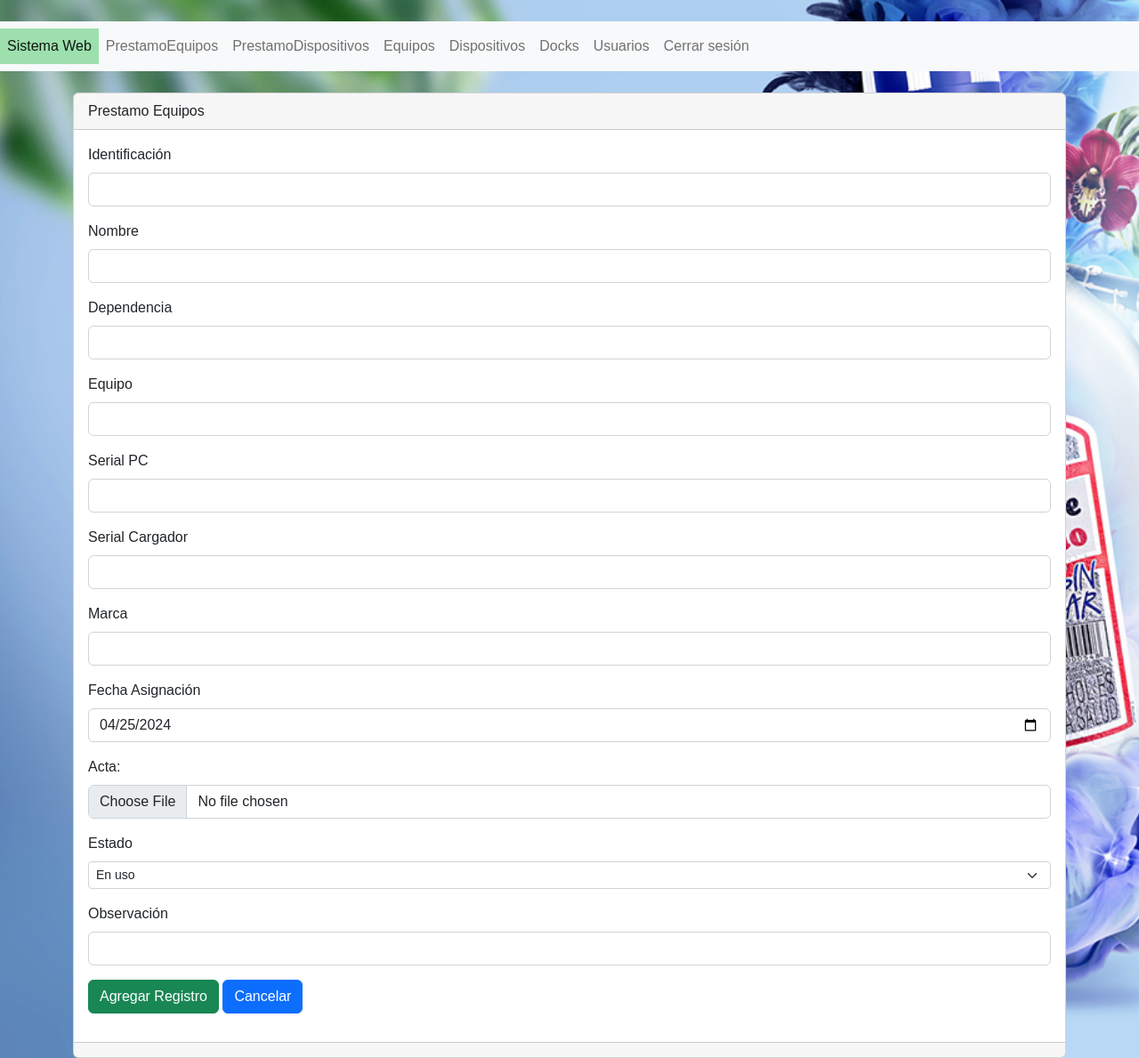
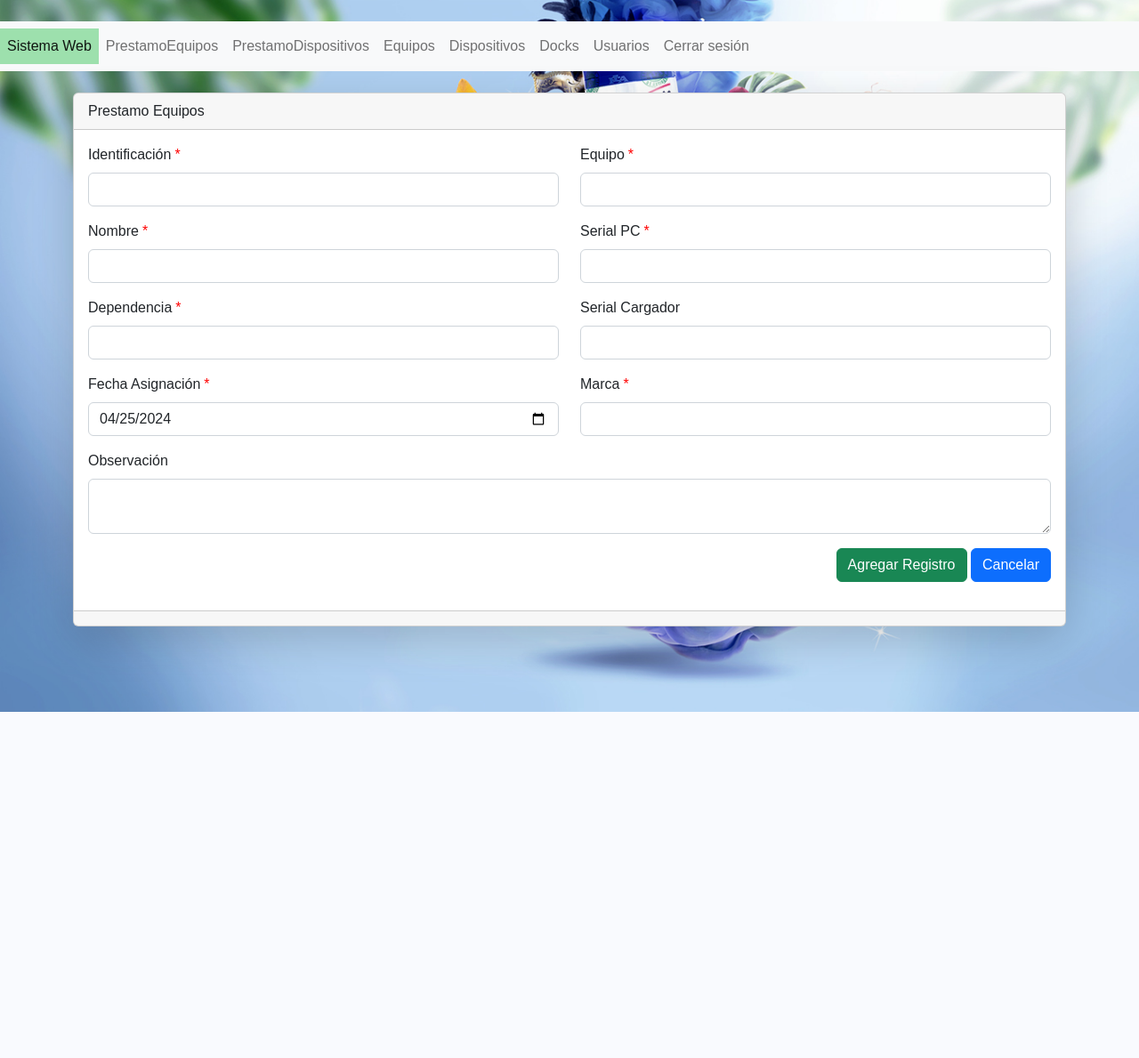
Before and after one commit to Pinformatica12023/Inventario-TI-2.0, a PHP site: page /xampp/secciones/prestamoequipos/crear.php in a window 1280 px wide. Shown: the whole page at 89% size. After the commit the page ends 800 px from the top, so only its background shows below. Run offline with PHP 8.4, Linux system fonts and the light colour scheme; the visitor is signed in with stand-in values (Sample User, id 1); tables that the repository leaves empty or names only in its code hold one stand-in row (values such as "Sample post"); some libraries are stand-ins or nearby versions.

Commit message:
actualizando vista registrar prestamo equipo

```diff
--- a/css/styles.css
+++ b/css/styles.css
@@ -64,3 +64,11 @@ h1, h2 {
     padding-top: 10px;
     margin-top: 10px;
 }
+
+   /* Asterisco campos obligatorios */
+   .required::after {
+    content: "*";
+    color: red;
+
+    margin-left: 4px;
+}
--- a/estructura/footer.php
+++ b/estructura/footer.php
@@ -68,9 +68,9 @@ $sentencia->execute();
 <script>
     $(document).ready(function() {
         $("#tabla_id").DataTable({
-            // "order": [
-            //     [0, 'desc']
-            // ], // Ordena la primera columna (ID) de manera descendente
+            "order": [
+                [0, 'desc']
+            ], // Ordena la primera columna (ID) de manera descendente
 
             "pageLength": 15,
             "lengthMenu": [
--- a/secciones/prestamoequipos/crear.php
+++ b/secciones/prestamoequipos/crear.php
@@ -13,12 +13,12 @@ if ($_POST) {
     $serialcargador = (isset($_POST["serialcargador"]) ? $_POST["serialcargador"] : "");
     $marca = (isset($_POST["marca"]) ? $_POST["marca"] : "");
     $fechaequipo = (isset($_POST["fechaequipo"]) ? $_POST["fechaequipo"] : null);
-    $acta = (isset($_FILES["acta"]['name']) ? $_FILES["acta"]['name'] : "");
-    $estado = (isset($_POST["estado"]) ? $_POST["estado"] : "");
+    // $acta = (isset($_FILES["acta"]['name']) ? $_FILES["acta"]['name'] : "");
+    // $estado = (isset($_POST["estado"]) ? $_POST["estado"] : "");
     $observacion = (isset($_POST["observacion"]) ? $_POST["observacion"] : "");
 
 
-    $sentencia  = $conexion->prepare("SELECT* FROM prestamoequipo WHERE modelo = :modelo");
+    $sentencia  = $conexion->prepare("SELECT * FROM prestamoequipo WHERE modelo = :modelo && EstadoPrestamo = 'EN_CURSO';");
     $sentencia->bindParam(":modelo",$modelo);
     $sentencia->execute();
     $prestamoEncontrado  = $sentencia->fetchAll(PDO::FETCH_ASSOC);
@@ -28,10 +28,12 @@ if ($_POST) {
         header("Location:crear.php?mensaje=" . $mensaje);
 
     }else{
+
+
         //Preparar la insercción de los datos
         $sentencia = $conexion->prepare("INSERT INTO prestamoequipo(id,identificacion,nombre,dependencia,
-        modelo,serialpc,serialcargador,marca,fechaequipo,acta,estado,observacion)
-        VALUES (NULL,:identificacion,:nombre,:dependencia,:modelo,:serialpc,:serialcargador,:marca,:fechaequipo,:acta,:estado,:observacion);");
+        modelo,serialpc,serialcargador,marca,fechaequipo,EstadoPrestamo,observacion)
+        VALUES (NULL,:identificacion,:nombre,:dependencia,:modelo,:serialpc,:serialcargador,:marca,:fechaequipo,:estado,:observacion);");
 
 
         //Visualizar archivo PDF
@@ -43,6 +45,8 @@ if ($_POST) {
             move_uploaded_file($tmp_acta, "../../secciones/actas/" . $nombreaArchivo_Acta);
         }
 
+        $estado = "EN_CURSO";
+
         //Asignando los valores que vienen del método POST (los que vienen del formulario)
         $sentencia->bindParam(":identificacion", $identificacion);
         $sentencia->bindParam(":nombre", $nombre);
@@ -52,10 +56,17 @@ if ($_POST) {
         $sentencia->bindParam(":serialcargador", $serialcargador);
         $sentencia->bindParam(":marca", $marca);
         $sentencia->bindParam(":fechaequipo", $fechaequipo);
-        $sentencia->bindParam(":acta", $nombreaArchivo_Acta);
+        // $sentencia->bindParam(":acta", $nombreaArchivo_Acta);
         $sentencia->bindParam(":estado", $estado);
         $sentencia->bindParam(":observacion", $observacion);
         $sentencia->execute();
+
+        //Cambiamos el estado del equipo a EN PRESTAMO
+
+        $sentenciaActualizarEquipo = $conexion->prepare("UPDATE equipos SET Estado = 'EN_PRESTAMO' WHERE numeropc = :numeropc");
+        $sentenciaActualizarEquipo->bindParam(":numeropc",$modelo);
+        $sentenciaActualizarEquipo->execute();
+
         $mensaje = "Registro agregado";
         header("Location:index.php?mensaje=" . $mensaje);
     }
@@ -80,58 +91,72 @@ $lista_equipos = $sentencia->fetchAll(PDO::FETCH_ASSOC);
         /* Ajusta la imagen al tamaño del contenedor */
         background-repeat: no-repeat;
     }
+
+     /* Asterisco campos obligatorios */
+     .required::after {
+        content: "*";
+        color: red;
+
+        margin-left: 4px;
+    }
 </style>
 
 <br>
-<div class="card">
+<div class="card shadow-lg">
     <div class="card-header">
         Prestamo Equipos
     </div>
     <div class="card-body">
 
 
+        <form action="" id="formularioCrearPrestamo" method="post" enctype="multipart/form-data">
+            <div class="row">
 
-        <form action="" method="post" enctype="multipart/form-data">
 
-            <div class="mb-3">
-                <label for="identificacion" class="form-label">Identificación</label>
+                <div class=" col-lg-6 mb-3">
+                    <label for="identificacion" class="form-label required">Identificación</label>
                     <input type="text" class="form-control" name="identificacion" id="identificacion">
+                    <span id="mensajeErrorIdentificacion" style="display: none; color: red;">Completa este campo por favor</span>
                 </div>
 
-            <div class="mb-3">
-                <label for="nombre" class="form-label">Nombre</label>
+                <div class="mb-3 col-lg-6">
+                    <label for="modelo" class="form-label required">Equipo</label>
+                    <input type="text" class="form-control" name="modelo" id="modelo">
+                    <span id="mensajeErrorEquipo" style="display: none; color: red;">Completa este campo por favor</span>
+                </div>
+
+
+                <div class="mb-3 col-lg-6">
+                    <label for="nombre" class="form-label required">Nombre</label>
                     <input type="text" class="form-control" name="nombre" id="nombre" readonly>
                 </div>
 
-            <div class="mb-3">
-                <label for="dependencia" class="form-label">Dependencia</label>
+                <div class="mb-3 col-lg-6">
+                    <label for="serialpc" class="form-label required">Serial PC</label>
+                    <input type="text" class="form-control" name="serialpc" id="serialpc" readonly>
+                </div>
+
+                <div class="mb-3 col-lg-6">
+                    <label for="dependencia" class="form-label required">Dependencia</label>
                     <input type="text" class="form-control" name="dependencia" id="dependencia" readonly>
                 </div>
 
-            <div class="mb-3">
-                <label for="modelo" class="form-label">Equipo</label>
-                <input type="text" class="form-control" name="modelo" id="modelo">
-            </div>
-
-            <div class="mb-3">
-                <label for="serialpc" class="form-label">Serial PC</label>
-                <input type="text" class="form-control" name="serialpc" id="serialpc" readonly>
-            </div>
-
-            <div class="mb-3">
+                <div class="mb-3 col-lg-6">
                     <label for="serialcargador" class="form-label">Serial Cargador</label>
                     <input type="text" class="form-control" name="serialcargador" id="serialcargador" readonly>
                 </div>
 
-            <div class="mb-3">
-                <label for="marca" class="form-label">Marca</label>
+                <div class="mb-3 col-lg-6">
+                    <label for="fechaequipo" class="form-label required">Fecha Asignación</label>
+                    <input type="date" class="form-control" name="fechaequipo" id="fechaequipo" aria-describedby="helpId" placeholder="">
+                </div>
+
+                <div class="mb-3 col-lg-6">
+                    <label for="marca" class="form-label required">Marca</label>
                     <input type="text" class="form-control" name="marca" id="marca">
                 </div>
 
-            <div class="mb-3">
-                <label for="fechaequipo" class="form-label">Fecha Asignación</label>
-                <input type="date" class="form-control" name="fechaequipo" id="fechaequipo" aria-describedby="helpId" placeholder="">
-            </div>
+
 
                 <script>
                     // Obtener la fecha actual en el formato YYYY-MM-DD
@@ -141,27 +166,31 @@ $lista_equipos = $sentencia->fetchAll(PDO::FETCH_ASSOC);
                     document.getElementById("fechaequipo").value = today;
                 </script>
 
-            <div class="mb-3">
+                <!-- <div class="mb-3">
                     <label for="" class="form-label">Acta:</label>
                     <input type="file" class="form-control" name="acta" id="acta" aria-describedby="helpId" placeholder="">
-            </div>
+                </div> -->
 
-            <div class="mb-3">
-                <label for="estado" class="form-label">Estado</label>
+                <!-- <div class="mb-3">
+                    <label for="estado" class="form-label required">Estado</label>
                     <select class="form-select form-select-sm" name="estado" id="estado">
-                    <option value="En uso">En uso</option>
-                    <option value="Sin uso">Sin uso</option>
+                        <option value="EN_CURSO">EN CURSO</option>
+                        <option value="FINALIZADO">FINALIZADO</option>
                     </select>
-            </div>
+                </div> -->
 
                 <div class="mb-3">
                     <label for="observacion" class="form-label">Observación</label>
-                <input type="text" class="form-control" name="observacion" id="observacion" aria-describedby="helpId" placeholder="">
+                    <textarea class="form-control" name="observacion" id="observacion" aria-describedby="helpId" placeholder=""> </textarea>
+
+                </div>
             </div>
 
-
+            <div class="text-end">
             <button type="submit" class="btn btn-success">Agregar Registro</button>
             <a name="" id="" class="btn btn-primary" href="index.php" role="button">Cancelar</a>
+            </div>
+
 
         </form>
 
@@ -224,6 +253,46 @@ $lista_equipos = $sentencia->fetchAll(PDO::FETCH_ASSOC);
     <div class="card-footer text-muted"></div>
 </div>
 
+<script>
+    document.addEventListener("DOMContentLoaded", function() {
+        // Seleccionamos el formulario por su ID
+        var form = document.getElementById('formularioCrearPrestamo');
+
+        // Agregamos un listener para el evento submit del formulario
+        form.addEventListener('submit', function(event) {
+            // Evitamos que el formulario se envíe automáticamente
+            event.preventDefault();
+
+            // Obtenemos el valor del campo numeropc y lo recortamos
+            var identificacion = document.getElementById('identificacion').value.trim();
+            var equipo = document.getElementById('modelo').value.trim();
+            if(identificacion === '' || equipo === ''){
+                if(identificacion==''){
+                    // Mostramos el mensaje de error
+                    document.getElementById('mensajeErrorIdentificacion').style.display = 'inline';
+                }else{
+                    // En caso contrario, ocultamos el mensaje de error (si estaba visible)
+                    document.getElementById('mensajeErrorIdentificacion').style.display = 'none';
+                }
+
+                if(equipo==''){
+                    // Mostramos el mensaje de error
+                    document.getElementById('mensajeErrorEquipo').style.display = 'inline';
+                }else{
+                    // En caso contrario, ocultamos el mensaje de error (si estaba visible)
+                    document.getElementById('mensajeErrorEquipo').style.display = 'none';
+                }
+            }else{
+                // En caso contrario, ocultamos el mensaje de error (si estaba visible)
+                document.getElementById('mensajeErrorIdentificacion').style.display = 'none';
+                document.getElementById('mensajeErrorEquipo').style.display = 'none';
+                form.submit();
+            }
+        });
+    });
+</script>
+
+
 
 
 <?php include("../../estructura/footer.php"); ?>
```
Also changed, not shown: secciones/prestamoequipos/index.php (+50 -22 lines). Lines whose indentation alone changed are shown as unchanged.
